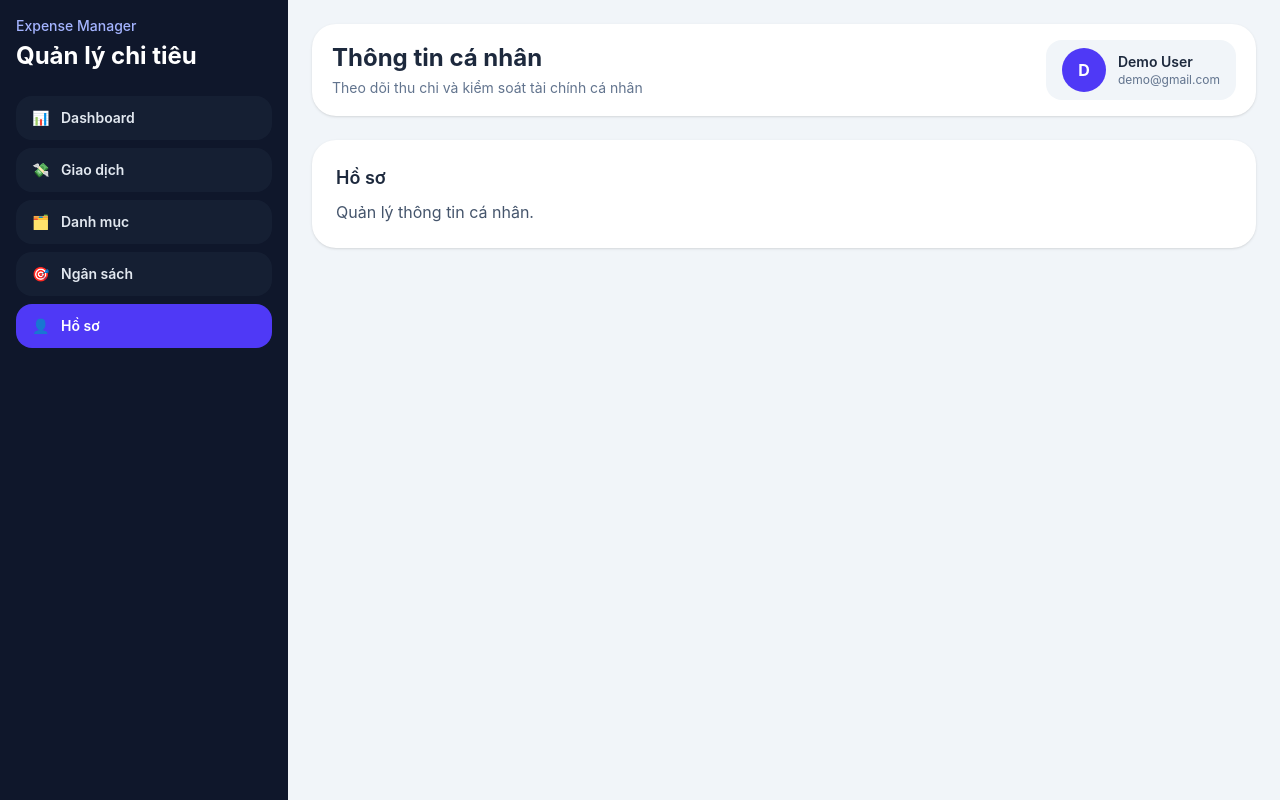
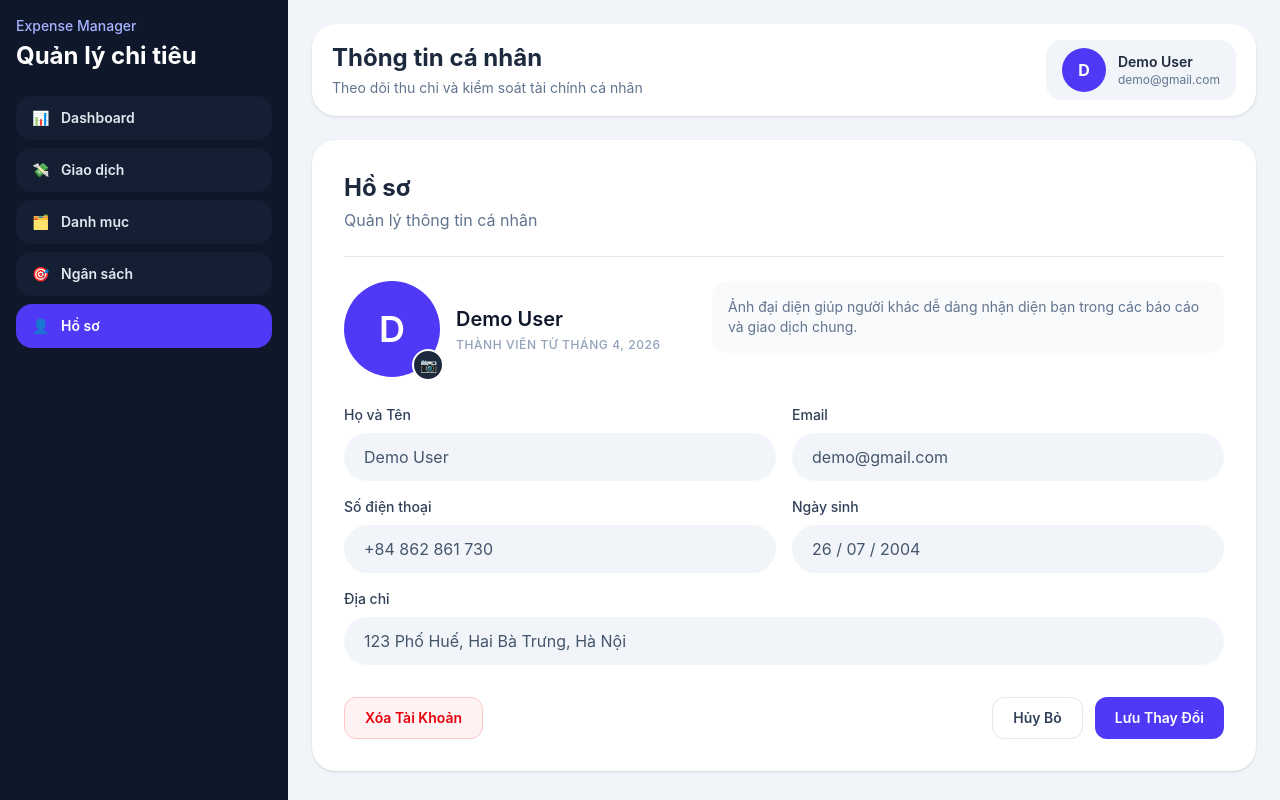
Before and after one commit to thienitcoder2004/expense-app, a React (Vite) app: page /profile in a window 1280 px wide. Built offline with nearby package versions, Linux system fonts and the light colour scheme.

Commit message:
update ux/ui profile

```diff
--- a/src/pages/Profile.tsx
+++ b/src/pages/Profile.tsx
@@ -1,10 +1,111 @@
+import { useApp } from "../context/AppContext";
+
+const personalInfo = {
+  phone: "+84 862 861 730",
+  birthday: "26 / 07 / 2004",
+  address: "123 Phố Huế, Hai Bà Trưng, Hà Nội",
+  memberSince: "THÀNH VIÊN TỪ THÁNG 4, 2026",
+};
+
 export default function Profile() {
+  const { currentUser } = useApp();
+  const userName = currentUser?.name ?? "Demo User";
+  const userEmail = currentUser?.email ?? "demo@gmail.com";
+  const avatarInitial = userName.charAt(0).toUpperCase();
+
   return (
     <div className="space-y-6">
-      <div className="rounded-3xl bg-white p-6 shadow-sm">
-        <h3 className="text-lg font-semibold text-slate-800">Hồ sơ</h3>
-        <p className="mt-2 text-slate-600">Quản lý thông tin cá nhân.</p>
-      </div>
+      <section className="rounded-3xl bg-white p-5 shadow-sm md:p-8">
+        <div className="flex flex-col gap-1">
+          <h3 className="text-2xl font-bold text-slate-800">Hồ sơ</h3>
+          <p className="text-base text-slate-500">Quản lý thông tin cá nhân</p>
+        </div>
+
+        <div className="my-6 h-px w-full bg-slate-200" />
+
+        <div className="space-y-7">
+          <div className="flex flex-col gap-5 lg:flex-row lg:items-start lg:justify-between">
+            <div className="flex items-center gap-4">
+              <div className="relative">
+                <div className="flex h-24 w-24 items-center justify-center rounded-full bg-indigo-600 text-4xl font-semibold text-white">
+                  {avatarInitial}
+                </div>
+                <button
+                  type="button"
+                  className="absolute -bottom-1 -right-1 flex h-8 w-8 items-center justify-center rounded-full border-2 border-white bg-slate-800 text-sm text-white"
+                >
+                  📷
+                </button>
+              </div>
+              <div>
+                <p className="text-xl font-semibold text-slate-900">{userName}</p>
+                <p className="mt-1 text-xs font-medium uppercase tracking-wider text-slate-400">
+                  {personalInfo.memberSince}
+                </p>
+              </div>
+            </div>
+
+            <div className="w-full rounded-2xl bg-slate-50 p-4 lg:max-w-lg">
+              <p className="text-sm text-slate-500">
+                Ảnh đại diện giúp người khác dễ dàng nhận diện bạn trong các báo cáo và giao dịch
+                chung.
+              </p>
+            </div>
+          </div>
+
+          <div className="grid grid-cols-1 gap-4 md:grid-cols-2">
+            <div>
+              <p className="mb-2 text-sm font-medium text-slate-700">Họ và Tên</p>
+              <div className="rounded-full bg-slate-100 px-5 py-3 text-slate-600">{userName}</div>
+            </div>
+            <div>
+              <p className="mb-2 text-sm font-medium text-slate-700">Email</p>
+              <div className="rounded-full bg-slate-100 px-5 py-3 text-slate-600">{userEmail}</div>
+            </div>
+            <div>
+              <p className="mb-2 text-sm font-medium text-slate-700">Số điện thoại</p>
+              <div className="rounded-full bg-slate-100 px-5 py-3 text-slate-600">
+                {personalInfo.phone}
+              </div>
+            </div>
+            <div>
+              <p className="mb-2 text-sm font-medium text-slate-700">Ngày sinh</p>
+              <div className="rounded-full bg-slate-100 px-5 py-3 text-slate-600">
+                {personalInfo.birthday}
+              </div>
+            </div>
+            <div className="md:col-span-2">
+              <p className="mb-2 text-sm font-medium text-slate-700">Địa chỉ</p>
+              <div className="rounded-full bg-slate-100 px-5 py-3 text-slate-600">
+                {personalInfo.address}
+              </div>
+            </div>
+          </div>
+        </div>
+
+        <div className="mt-8 flex flex-col gap-3 sm:flex-row sm:items-center sm:justify-between">
+          <button
+            type="button"
+            className="rounded-xl border border-red-200 bg-red-50 px-5 py-2.5 text-sm font-semibold text-red-600 transition hover:bg-red-100"
+          >
+            Xóa Tài Khoản
+          </button>
+          <div className="flex flex-col gap-3 sm:flex-row">
+            <button
+              type="button"
+              className="rounded-xl border border-slate-200 bg-white px-5 py-2.5 text-sm font-semibold text-slate-700 transition hover:bg-slate-50"
+            >
+              Hủy Bỏ
+            </button>
+            <button
+              type="button"
+              className="rounded-xl bg-indigo-600 px-5 py-2.5 text-sm font-semibold text-white transition hover:bg-indigo-700"
+            >
+              Lưu Thay Đổi
+            </button>
+          </div>
+        </div>
+      </section>
     </div>
   );
 }
```
